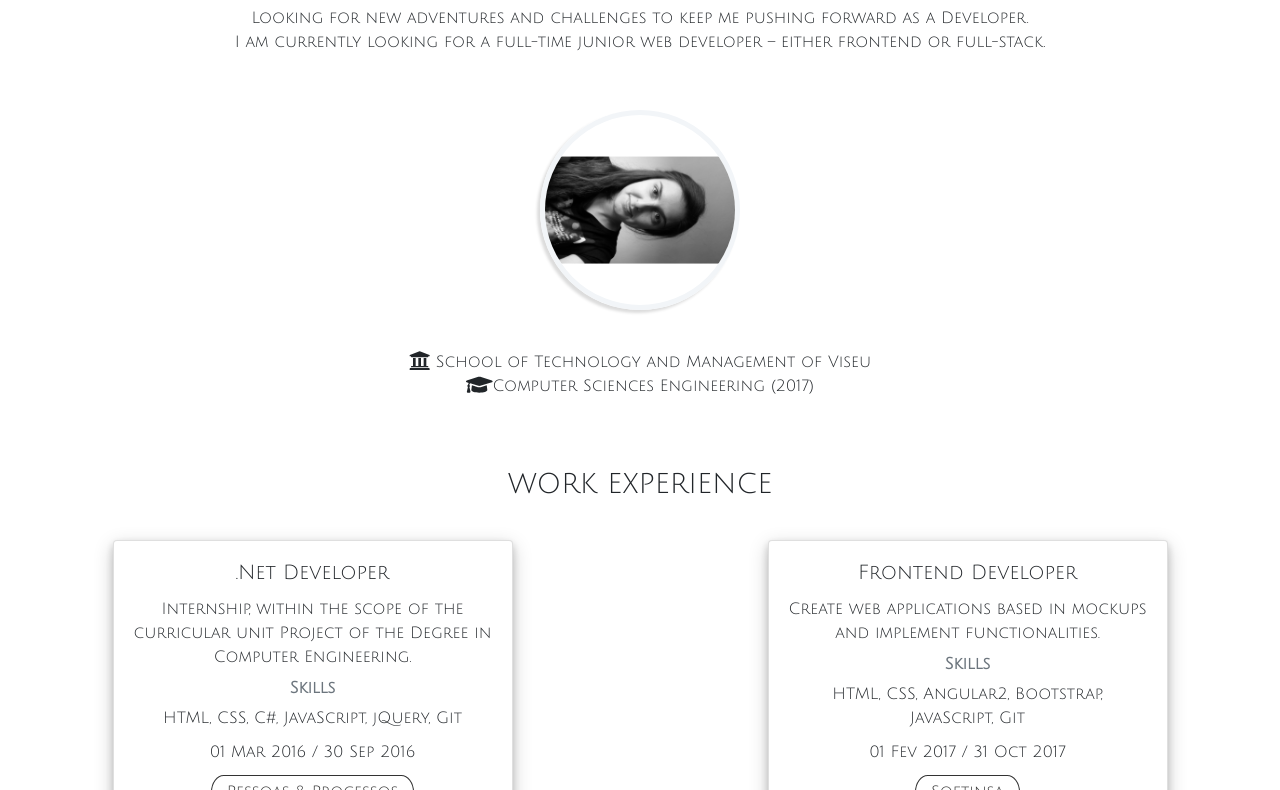
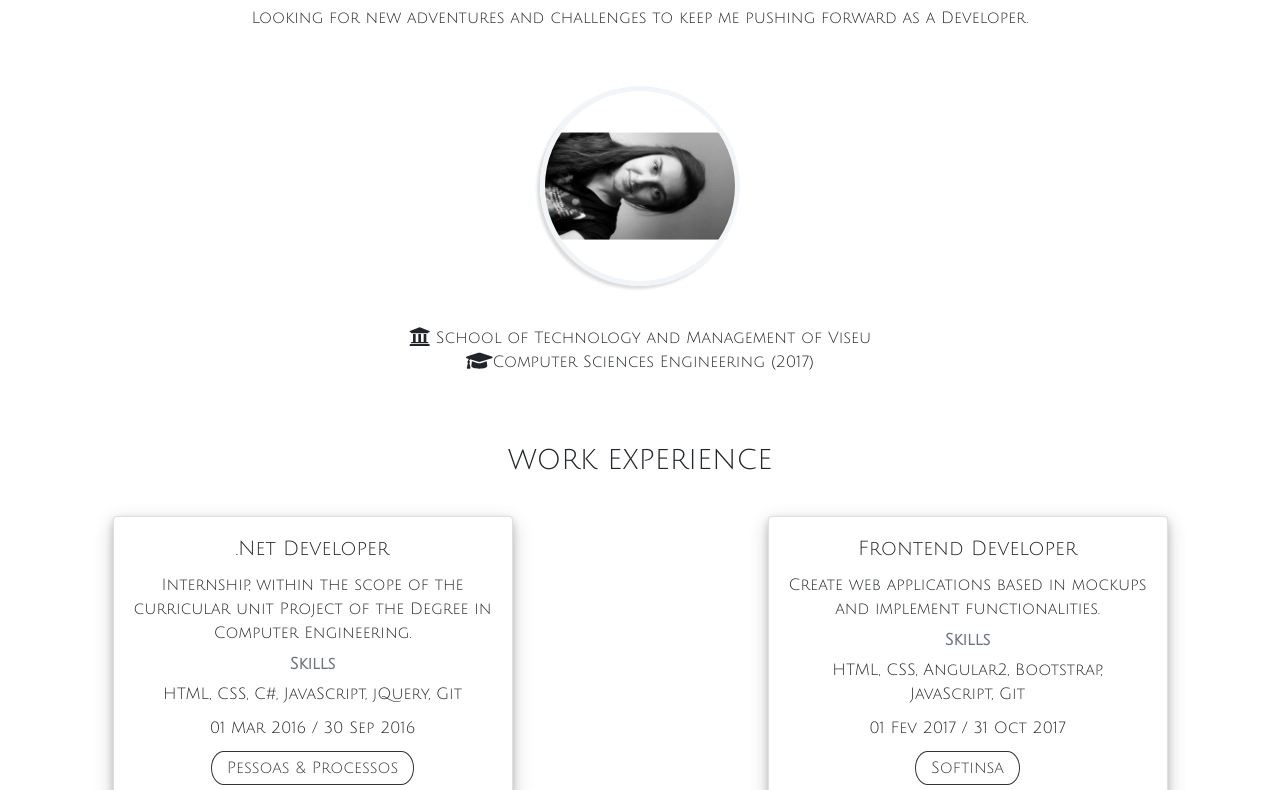
Before and after one commit to Stergianni/portfolio, a plain HTML site: page index.html in a window 1280 px wide. Shown: the part 132-922 px from the top of the page. Drawn offline with nearby package versions, Linux system fonts and the light colour scheme; some packages are replaced by stand-ins of ours; a script that the page names is missing.

Commit message:
Update
Update

```diff
--- a/index.html
+++ b/index.html
@@ -51,8 +51,7 @@
         <h1 class="line-1 anim-typewriter">I'm Stergianni Orfanidis!</h1>
         <div class="row animation-element slide-left testimonial">
             <div class="col">
-                <p>Looking for new adventures and challenges to keep me pushing forward as a Developer.
-                    <br> I am currently looking for a full-time junior web developer – either frontend or full-stack.</p>
+                <p>Looking for new adventures and challenges to keep me pushing forward as a Developer.</p>
             </div>
         </div>
         <div class="row animation-element slide-left">
```
